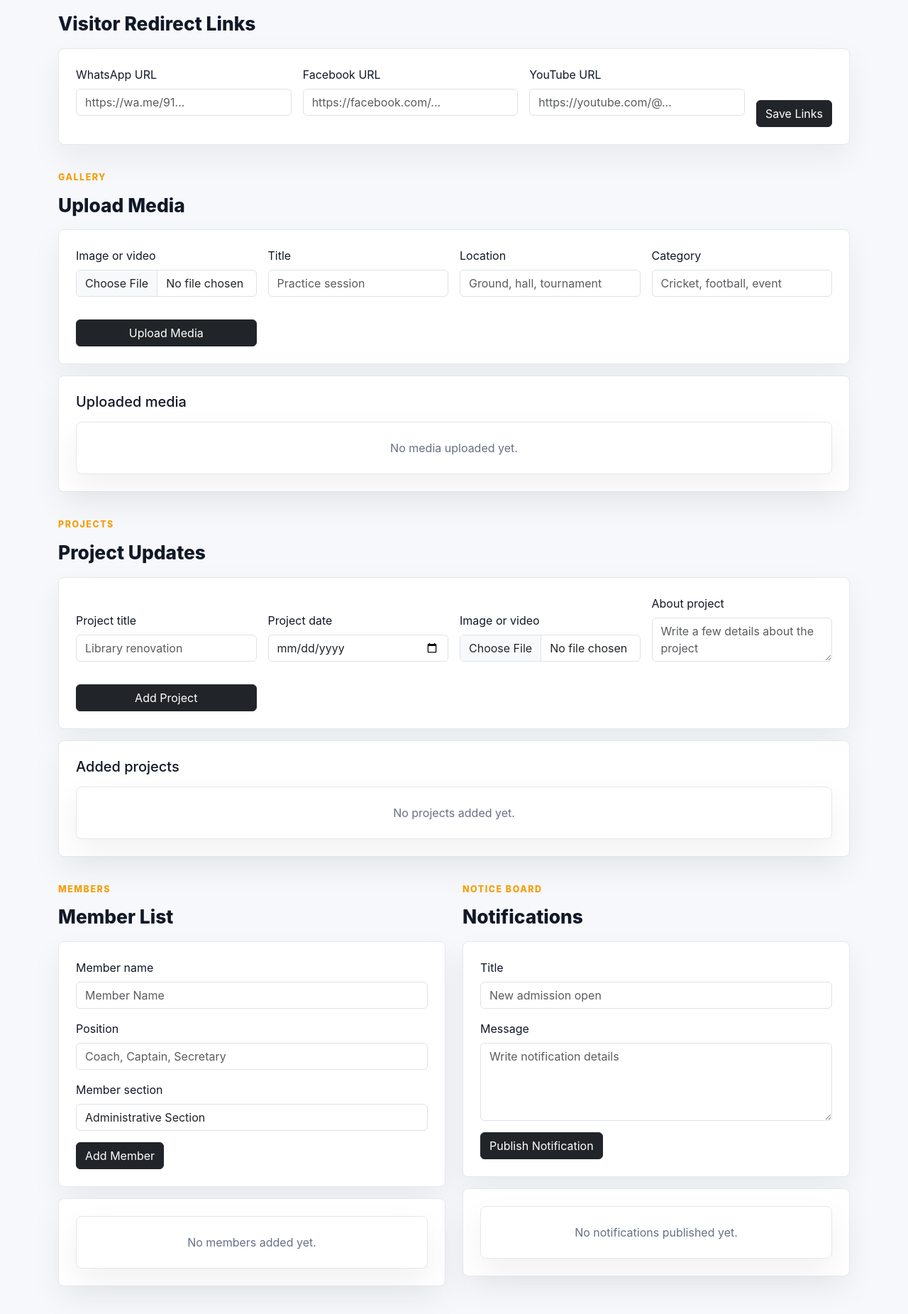
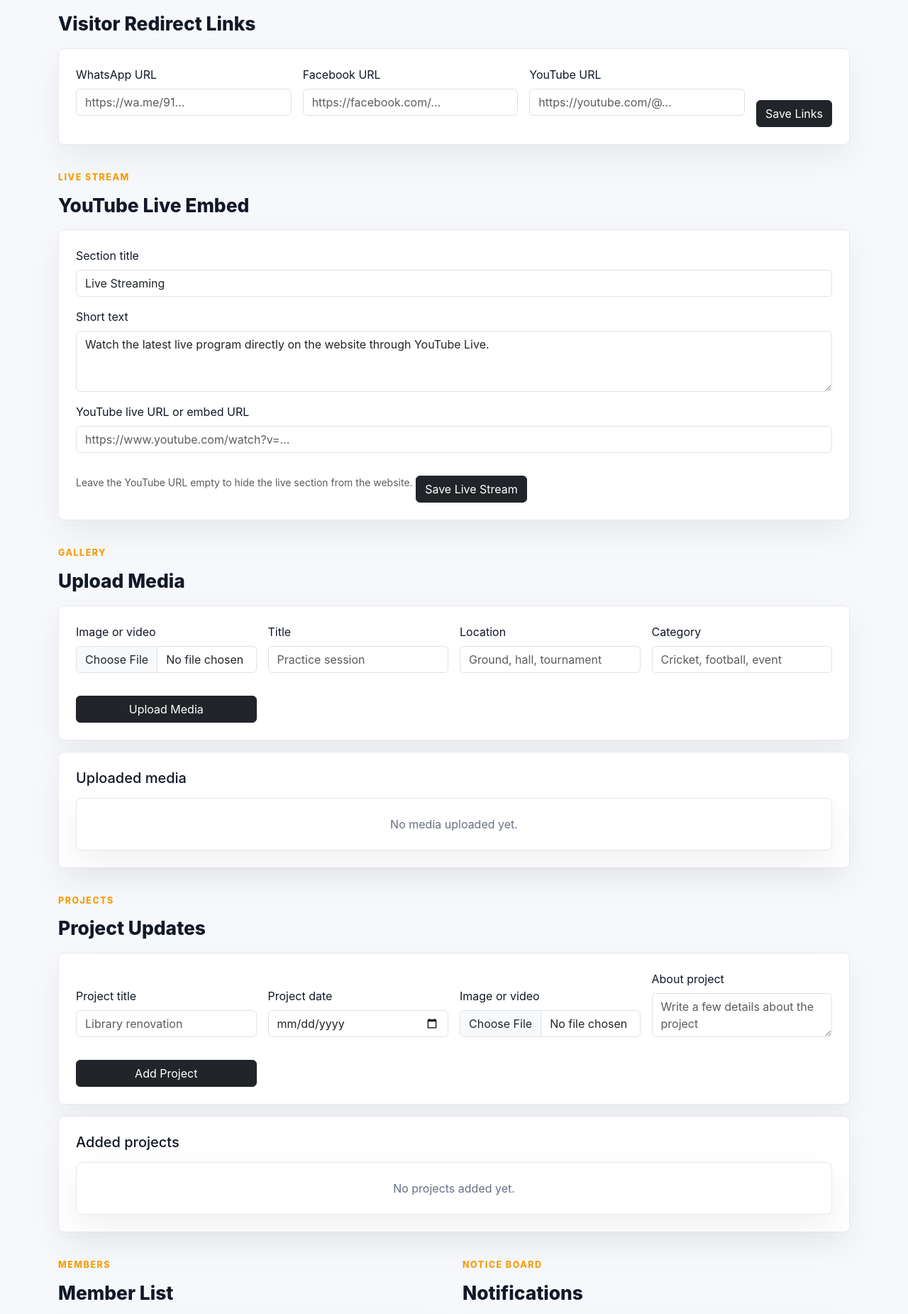
Before and after one commit to pronabroy936-debug/club-website, a Flask app: page /admin in a window 1280 px wide. Shown: the part 3358-5209 px from the top of the page at 71% size. Run offline with Flask 3, Linux system fonts and the light colour scheme; the visitor is signed in with stand-in values (Sample User, id 1); data that the repository does not hold is empty.

Commit message:
live streem

```diff
--- a/app.py
+++ b/app.py
@@ -2,6 +2,7 @@ from datetime import datetime, timezone
 from functools import wraps
 from pathlib import Path
 import os
+from urllib.parse import parse_qs, urlparse
 
 from bson import ObjectId
 from bson.errors import InvalidId
@@ -316,6 +317,53 @@ def normalize_member_section(value):
     return value if value in member_sections() else "general"
 
 
+def get_youtube_embed_url(value):
+    if not value:
+        return ""
+
+    parsed = urlparse(value.strip())
+    host = parsed.netloc.lower().replace("www.", "")
+    path = parsed.path.strip("/")
+    video_id = ""
+
+    if host in {"youtube.com", "m.youtube.com"}:
+        if path == "watch":
+            video_id = parse_qs(parsed.query).get("v", [""])[0]
+        elif path.startswith("embed/"):
+            video_id = path.split("/", 1)[1]
+        elif path.startswith("live/"):
+            video_id = path.split("/", 1)[1]
+        elif path == "shorts":
+            video_id = parse_qs(parsed.query).get("v", [""])[0]
+    elif host == "youtu.be":
+        video_id = path.split("/", 1)[0]
+
+    if not video_id:
+        return ""
+
+    video_id = video_id.split("?")[0].split("&")[0].strip()
+    if not video_id:
+        return ""
+
+    return f"https://www.youtube.com/embed/{video_id}"
+
+
+def get_live_stream():
+    data = {
+        "title": "Live Streaming",
+        "description": "Watch the latest live program directly on the website through YouTube Live.",
+        "watch_url": "",
+        "embed_url": "",
+    }
+    try:
+        saved = db.settings.find_one({"key": "live_stream"}) or {}
+        live_data = saved.get("data", {})
+        data.update(live_data)
+    except PyMongoError:
+        pass
+    return data
+
+
 def get_social_links():
     links = {
         "whatsapp": SOCIAL_WHATSAPP,
@@ -357,6 +405,7 @@ def home():
         notifications=notifications[:3],
         profile=organization_profile(),
         activities=community_activities()[:3],
+        live_stream=get_live_stream(),
         section=get_section("home"),
     )
 
@@ -498,6 +547,7 @@ def admin():
         programs=programs,
         sections=sections,
         member_sections=member_sections(),
+        live_stream=get_live_stream(),
         social_links=get_social_links(),
     )
 
@@ -653,6 +703,37 @@ def update_social_links():
         flash("Social media links updated successfully.", "success")
     except PyMongoError:
         flash("Could not update social links. Check MongoDB connection.", "danger")
+
+    return redirect(url_for("admin"))
+
+
+@app.route("/admin/live-stream", methods=["POST"])
+@login_required
+def update_live_stream():
+    watch_url = request.form.get("watch_url", "").strip()
+    embed_url = get_youtube_embed_url(watch_url)
+
+    if watch_url and not embed_url:
+        flash("Please paste a valid YouTube video, live, share, or embed link.", "danger")
+        return redirect(url_for("admin"))
+
+    data = {
+        "title": request.form.get("title", "").strip() or "Live Streaming",
+        "description": request.form.get("description", "").strip() or "Watch the latest live program directly on the website through YouTube Live.",
+        "watch_url": watch_url,
+        "embed_url": embed_url,
+        "updated_at": datetime.now(timezone.utc),
+    }
+
+    try:
+        db.settings.update_one(
+            {"key": "live_stream"},
+            {"$set": {"key": "live_stream", "data": data, "updated_at": datetime.now(timezone.utc)}},
+            upsert=True,
+        )
+        flash("Live stream settings updated successfully.", "success")
+    except PyMongoError:
+        flash("Could not update live stream settings. Check MongoDB connection.", "danger")
 
     return redirect(url_for("admin"))
 
--- a/templates/admin.html
+++ b/templates/admin.html
@@ -118,6 +118,26 @@
                 <input id="youtube" name="youtube" class="form-control" value="{{ social_links.youtube }}" placeholder="https://youtube.com/@...">
             </div>
             <button class="btn btn-dark">Save Links</button>
+        </form>
+    </div>
+
+    <div class="admin-section">
+        <div class="section-heading">
+            <span class="eyebrow">Live stream</span>
+            <h2>YouTube Live Embed</h2>
+        </div>
+        <form action="{{ url_for('update_live_stream') }}" method="post" class="form-panel">
+            <label class="form-label" for="live-title">Section title</label>
+            <input id="live-title" name="title" class="form-control" value="{{ live_stream.title }}" placeholder="Live Streaming">
+
+            <label class="form-label" for="live-description">Short text</label>
+            <textarea id="live-description" name="description" class="form-control" rows="3" placeholder="Short information about the live stream">{{ live_stream.description }}</textarea>
+
+            <label class="form-label" for="live-watch-url">YouTube live URL or embed URL</label>
+            <input id="live-watch-url" name="watch_url" class="form-control" value="{{ live_stream.watch_url }}" placeholder="https://www.youtube.com/watch?v=...">
+
+            <small class="text-muted">Leave the YouTube URL empty to hide the live section from the website.</small>
+            <button class="btn btn-dark mt-3">Save Live Stream</button>
         </form>
     </div>
 
```
Also changed, not shown: static/css/style.css (+41 -0 lines), templates/home.html (+21 -0 lines).
